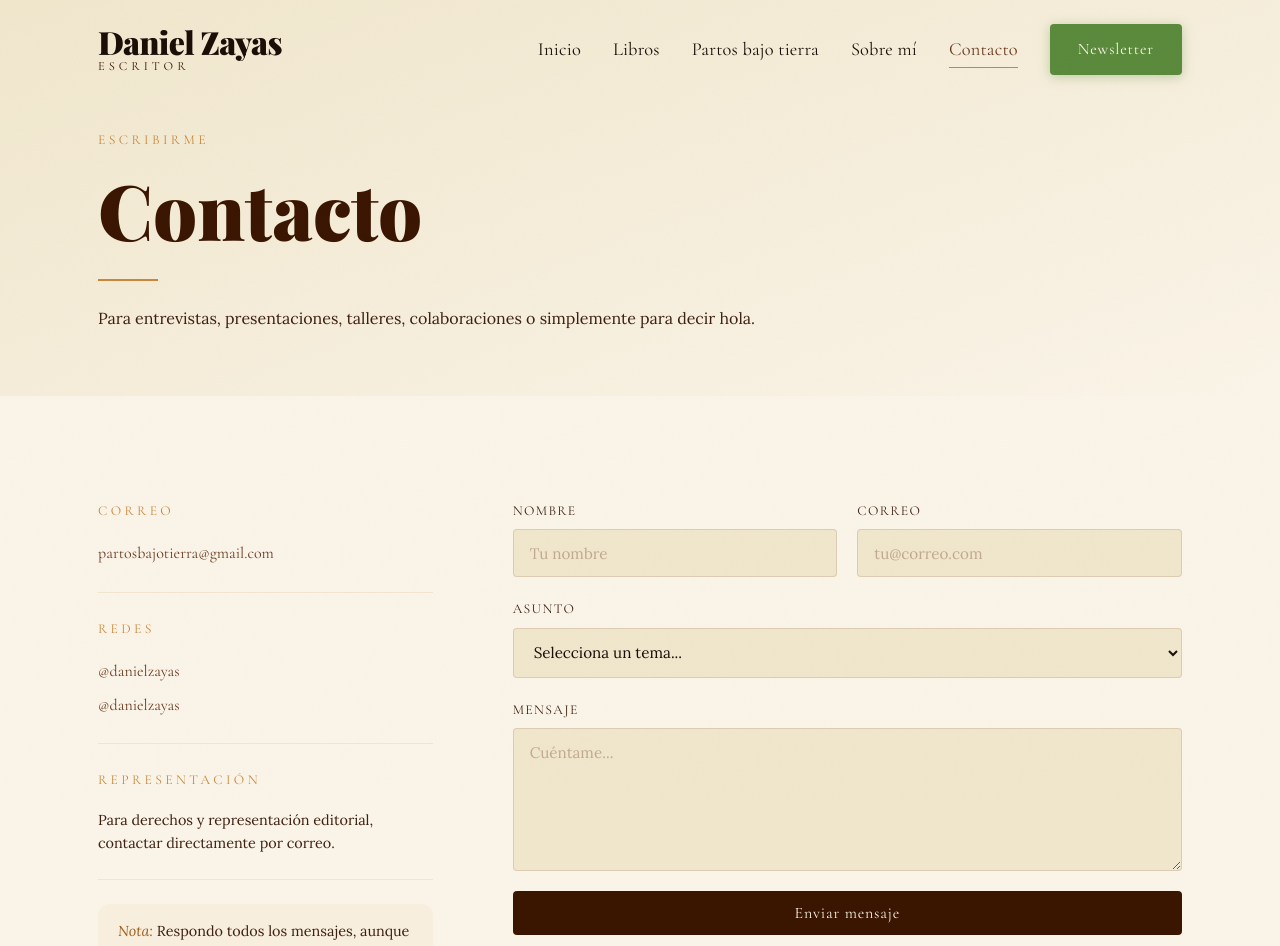
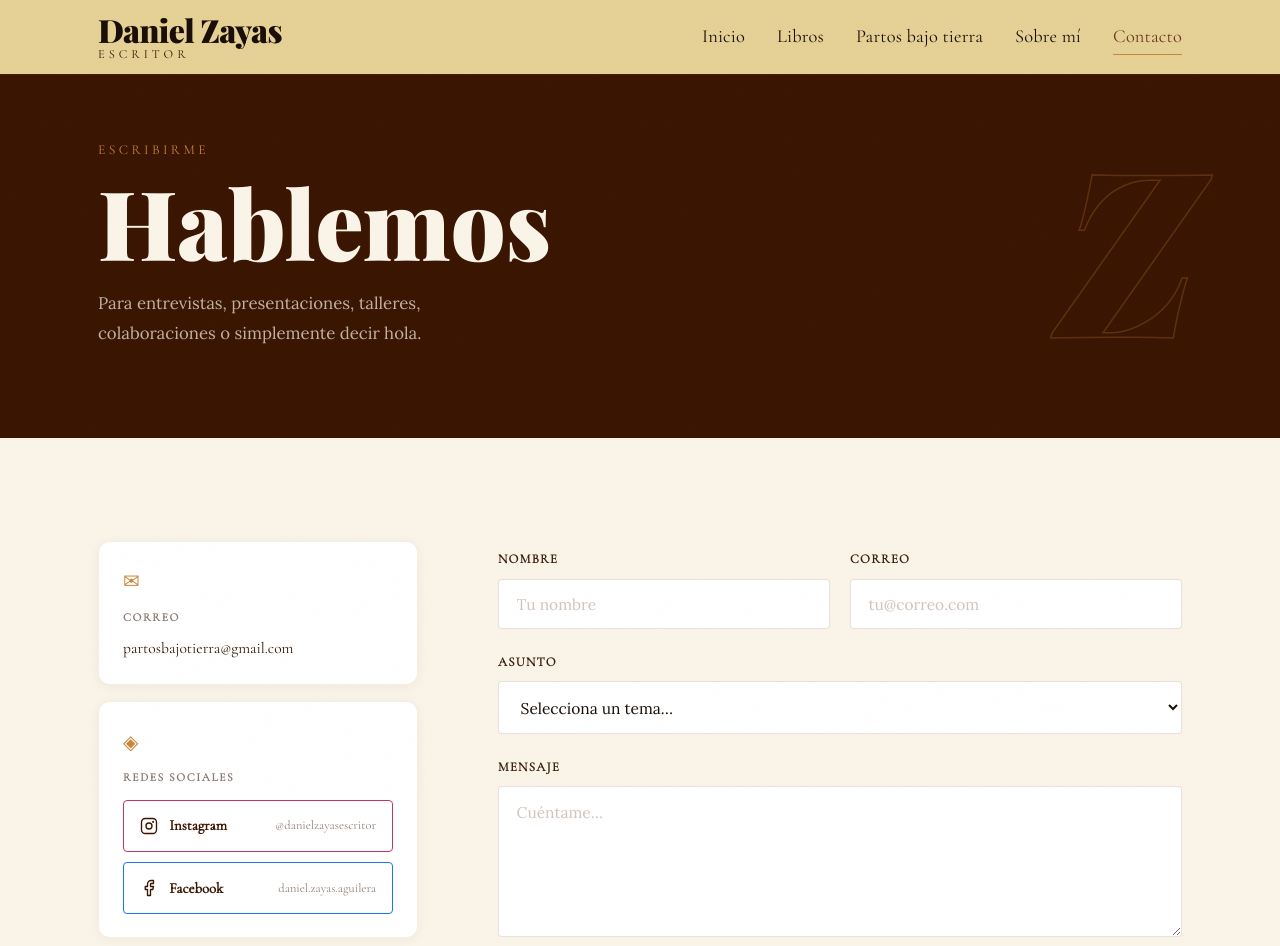
Before and after one commit to Ailin-Glez/danielzayas, a React (Create React App) app: page /contacto in a window 1280 px wide. Shown: the top 946 px of the page. Built offline with nearby package versions, Linux system fonts and the light colour scheme; a web font is replaced by a local one.

Commit message:
last changes de momento

```diff
--- a/src/components/Navbar.css
+++ b/src/components/Navbar.css
@@ -29,6 +29,18 @@
 .navbar--blog.navbar--scrolled {
   background: rgba(210, 232, 195, 0.97);
   box-shadow: 0 1px 0 rgba(58,102,32,0.12);
+}
+
+/* Sobre mí — terracota rosada */
+.navbar--sobre-mi.navbar--scrolled {
+  background: rgba(228, 195, 178, 0.97);
+  box-shadow: 0 1px 0 rgba(140,60,40,0.14);
+}
+
+/* Contacto — ámbar dorado */
+.navbar--contacto.navbar--scrolled {
+  background: rgba(235, 215, 155, 0.97);
+  box-shadow: 0 1px 0 rgba(140,100,20,0.14);
 }
 
 .navbar__inner {
--- a/src/components/Navbar.tsx
+++ b/src/components/Navbar.tsx
@@ -19,9 +19,13 @@ export default function Navbar() {
     ? 'blog'
     : location.pathname === '/libros'
     ? 'libros'
+    : location.pathname === '/sobre-mi'
+    ? 'sobre-mi'
+    : location.pathname === '/contacto'
+    ? 'contacto'
     : 'home';
 
-  const forceScrolled = location.pathname.startsWith('/blog/');
+  const forceScrolled = location.pathname.startsWith('/blog/') || pageTheme === 'contacto';
 
   useEffect(() => {
     const onScroll = () => setScrolled(window.scrollY > 40);
@@ -49,9 +53,7 @@ export default function Navbar() {
               {label}
             </Link>
           ))}
-          <Link to="/newsletter" className="btn navbar__cta">
-            Newsletter
-          </Link>
+          {/* Newsletter oculto hasta próxima implementación */}
         </nav>
 
         <button
--- a/src/index.css
+++ b/src/index.css
@@ -141,25 +141,41 @@ img { max-width: 100%; display: block; }
 }
 
 .btn-primary {
-  background: var(--earth-deep);
+  background: linear-gradient(135deg, var(--green-sprout) 0%, #3d6e28 100%);
   color: var(--cream);
+  box-shadow: 0 4px 14px rgba(90,138,60,0.3), inset 0 1px 0 rgba(255,255,255,0.1);
 }
 .btn-primary:hover {
-  background: var(--terra-dark);
+  background: linear-gradient(135deg, #3d6e28 0%, #2e5018 100%);
   color: var(--cream);
   transform: translateY(-2px);
-  box-shadow: 0 8px 24px rgba(58,21,0,0.25);
+  box-shadow: 0 7px 22px rgba(90,138,60,0.42), inset 0 1px 0 rgba(255,255,255,0.12);
 }
 
 .btn-outline {
   background: transparent;
-  color: var(--earth-deep);
-  border: 1.5px solid var(--earth-deep);
+  color: var(--ochre-deep);
+  border: 1.5px solid var(--ochre);
 }
 .btn-outline:hover {
-  background: var(--earth-deep);
+  background: var(--ochre);
+  border-color: var(--ochre);
   color: var(--cream);
   transform: translateY(-2px);
+  box-shadow: 0 6px 18px rgba(200,135,58,0.35);
+}
+
+.btn-contacto {
+  background: transparent;
+  color: #8b5e1a;
+  border: 1.5px solid #c8873a;
+}
+.btn-contacto:hover {
+  background: linear-gradient(135deg, #c8873a 0%, #a86820 100%);
+  border-color: #c8873a;
+  color: var(--cream);
+  transform: translateY(-2px);
+  box-shadow: 0 6px 18px rgba(200,135,58,0.4);
 }
 
 .btn-ochre {
--- a/src/pages/Contacto.css
+++ b/src/pages/Contacto.css
@@ -1,53 +1,208 @@
-.page-contacto .page-hero--sm {
-  padding: 8rem 0 3rem;
-  background: linear-gradient(160deg, var(--cream-dark) 0%, var(--cream) 100%);
+/* ── HERO ──────────────────────────────────────────────────── */
+.contacto-hero {
+  background: var(--earth-deep);
+  padding: 8rem 0 5rem;
+  position: relative;
+  overflow: hidden;
 }
 
-.contacto-inner {
+.contacto-hero__inner {
+  display: flex;
+  align-items: center;
+  justify-content: space-between;
+  gap: 2rem;
+}
+
+.contacto-hero__text .section-label {
+  color: var(--ochre);
+}
+
+.contacto-hero__text h1 {
+  color: var(--cream);
+  font-size: clamp(3rem, 8vw, 6rem);
+  line-height: 1;
+  margin: 0.4rem 0 1.25rem;
+}
+
+.contacto-hero__text p {
+  color: rgba(250,244,232,0.7);
+  font-size: 1.05rem;
+  line-height: 1.75;
+  margin: 0;
+}
+
+.contacto-hero__deco {
+  flex-shrink: 0;
+  pointer-events: none;
+  user-select: none;
+}
+
+.contacto-deco-letter {
+  font-family: var(--font-display);
+  font-size: clamp(8rem, 18vw, 16rem);
+  font-weight: 900;
+  font-style: italic;
+  color: transparent;
+  -webkit-text-stroke: 1.5px rgba(200,135,58,0.25);
+  line-height: 1;
+  display: block;
+}
+
+/* ── GRID PRINCIPAL ─────────────────────────────────────────── */
+.contacto-body {
+  background: var(--cream);
+}
+
+.contacto-grid {
   display: grid;
-  grid-template-columns: 1fr 2fr;
+  grid-template-columns: 320px 1fr;
   gap: 5rem;
   align-items: start;
 }
 
-.info-card {
+/* ── ASIDE (tarjetas) ───────────────────────────────────────── */
+.contacto-aside {
   display: flex;
   flex-direction: column;
-  gap: 0.4rem;
-  padding-bottom: 1.5rem;
-  border-bottom: 1px solid rgba(200,135,58,0.15);
-  margin-bottom: 1.5rem;
+  gap: 1rem;
+  position: sticky;
+  top: 6rem;
 }
 
-.info-card a {
+.contacto-card {
+  background: white;
+  border: 1px solid rgba(200,135,58,0.14);
+  border-radius: var(--radius-md);
+  padding: 1.4rem 1.5rem;
+  display: flex;
+  flex-direction: column;
+  gap: 0.5rem;
+  box-shadow: 0 2px 12px rgba(58,21,0,0.05);
+  transition: box-shadow var(--transition);
+}
+
+.contacto-card:hover {
+  box-shadow: 0 6px 24px rgba(58,21,0,0.09);
+}
+
+.contacto-card__icon {
+  font-size: 1.25rem;
+  color: var(--ochre);
+  margin-bottom: 0.1rem;
+}
+
+.contacto-card__label {
+  font-family: var(--font-accent);
+  font-size: 0.72rem;
+  font-weight: 700;
+  letter-spacing: 0.14em;
+  text-transform: uppercase;
+  color: var(--ink-soft);
+  opacity: 0.6;
+}
+
+.contacto-card__value {
+  font-family: var(--font-accent);
+  font-size: 0.97rem;
+  color: var(--earth-deep);
+  word-break: break-all;
+  transition: color var(--transition);
+}
+
+.contacto-card__value:hover {
+  color: var(--ochre-deep);
+}
+
+/* Redes */
+.contacto-redes {
+  display: flex;
+  flex-direction: column;
+  gap: 0.6rem;
+  margin-top: 0.25rem;
+}
+
+.contacto-red {
+  display: flex;
+  align-items: center;
+  gap: 0.7rem;
+  padding: 0.8rem 1rem;
+  border-radius: var(--radius-sm);
+  border: 1.5px solid transparent;
+  text-decoration: none;
+  transition: all var(--transition);
+}
+
+.contacto-red:hover {
+  transform: translateX(4px);
+}
+
+.contacto-red svg { flex-shrink: 0; }
+
+.contacto-red span:first-of-type {
+  font-family: var(--font-accent);
+  font-size: 0.92rem;
+  font-weight: 600;
+}
+
+.contacto-red__handle {
+  font-family: var(--font-accent);
+  font-size: 0.78rem;
+  margin-left: auto;
+  opacity: 0.55;
+}
+
+/* Instagram */
+.contacto-red--instagram {
+  background: transparent;
+  border-color: #c1356d;
+  color: var(--earth-deep);
+}
+
+.contacto-red--instagram:hover {
+  background: transparent;
+  border-color: #a3005f;
+}
+
+/* Facebook */
+.contacto-red--facebook {
+  background: transparent;
+  border-color: #1877f2;
+  color: var(--earth-deep);
+}
+
+.contacto-red--facebook:hover {
+  background: transparent;
+  border-color: #0a52d4;
+}
+
+/* Nota */
+.contacto-card--nota {
+  background: rgba(200,135,58,0.06);
+  border-color: rgba(200,135,58,0.18);
+}
+
+.contacto-card--nota p {
   font-family: var(--font-accent);
   font-size: 1rem;
-  color: var(--earth);
+  line-height: 1.75;
+  color: var(--ink-soft);
+  margin: 0;
 }
 
-.info-card a:hover { color: var(--ochre-deep); }
-
-.info-card p {
-  font-size: 0.9rem;
-  line-height: 1.6;
-  margin-bottom: 0;
+.contacto-card--nota em {
+  color: var(--ochre-deep);
+  font-style: italic;
 }
 
-.info-card--nota {
-  background: rgba(200,135,58,0.06);
-  padding: 1rem 1.25rem;
-  border-radius: var(--radius-md);
-  border: none;
-  margin-bottom: 0;
+/* ── FORMULARIO ─────────────────────────────────────────────── */
+.contacto-form-wrap {
+  padding-top: 0.5rem;
 }
 
-.info-card--nota em { color: var(--ochre-deep); }
-
-/* ── FORM ──────────────────────────────────────────────── */
 .contacto-form {
   display: flex;
   flex-direction: column;
-  gap: 1.25rem;
+  gap: 1.4rem;
 }
 
 .form-row {
@@ -59,12 +214,13 @@
 .form-group {
   display: flex;
   flex-direction: column;
-  gap: 0.45rem;
+  gap: 0.5rem;
 }
 
 .form-group label {
   font-family: var(--font-accent);
-  font-size: 0.85rem;
+  font-size: 0.8rem;
+  font-weight: 700;
   letter-spacing: 0.1em;
   text-transform: uppercase;
   color: var(--ink-soft);
@@ -73,14 +229,14 @@
 .form-group input,
 .form-group select,
 .form-group textarea {
-  padding: 0.85rem 1rem;
+  padding: 0.9rem 1.1rem;
   border: 1.5px solid rgba(107,58,31,0.15);
   border-radius: var(--radius-sm);
-  background: var(--cream-dark);
+  background: white;
   color: var(--ink);
   font-family: var(--font-body);
-  font-size: 0.95rem;
-  transition: border-color var(--transition);
+  font-size: 0.97rem;
+  transition: border-color var(--transition), box-shadow var(--transition);
   resize: vertical;
 }
 
@@ -89,33 +245,71 @@
 .form-group textarea:focus {
   outline: none;
   border-color: var(--ochre);
-  background: white;
+  box-shadow: 0 0 0 3px rgba(200,135,58,0.12);
 }
 
 .form-group input::placeholder,
 .form-group textarea::placeholder {
-  color: rgba(107,58,31,0.35);
+  color: rgba(107,58,31,0.3);
 }
 
-.btn-full {
-  width: 100%;
-  justify-content: center;
-  padding: 0.9rem;
+.contacto-submit {
+  align-self: flex-start;
+  padding: 0.85rem 2.5rem;
+  font-size: 0.95rem;
+  letter-spacing: 0.08em;
 }
 
-/* Éxito */
+/* ── ÉXITO ──────────────────────────────────────────────────── */
 .form-exito {
   text-align: center;
-  padding: 4rem 2rem;
-  background: var(--cream-dark);
+  padding: 5rem 2rem;
+  background: white;
+  border: 1px solid rgba(200,135,58,0.15);
   border-radius: var(--radius-lg);
+  box-shadow: 0 4px 24px rgba(58,21,0,0.06);
 }
 
-.form-exito span { font-size: 3rem; display: block; margin-bottom: 1rem; }
-.form-exito h3 { margin-bottom: 0.5rem; }
-.form-exito p { color: var(--ink-soft); }
+.form-exito__icono {
+  font-size: 3rem;
+  margin-bottom: 1.25rem;
+}
 
-@media (max-width: 860px) {
-  .contacto-inner { grid-template-columns: 1fr; gap: 3rem; }
+.form-exito h3 {
+  margin-bottom: 0.5rem;
+  font-size: 1.6rem;
+}
+
+.form-exito p {
+  color: var(--ink-soft);
+  font-size: 1rem;
+  margin: 0;
+}
+
+/* ── RESPONSIVE ─────────────────────────────────────────────── */
+@media (max-width: 900px) {
+  .contacto-hero__deco { display: none; }
+
+  .contacto-grid {
+    grid-template-columns: 1fr;
+    gap: 3rem;
+  }
+
+  .contacto-aside {
+    position: static;
+    flex-direction: row;
+    flex-wrap: wrap;
+  }
+
+  .contacto-card { flex: 1 1 260px; }
+
   .form-row { grid-template-columns: 1fr; }
+
+  .contacto-submit { width: 100%; justify-content: center; }
 }
+
+@media (max-width: 480px) {
+  .contacto-hero { padding: 7rem 0 3.5rem; }
+  .contacto-aside { flex-direction: column; }
+  .contacto-card { flex: unset; }
+}
--- a/src/pages/Contacto.tsx
+++ b/src/pages/Contacto.tsx
@@ -10,49 +10,92 @@ export default function Contacto() {
 
   const handleSubmit = (e: React.FormEvent<HTMLFormElement>) => {
     e.preventDefault();
-    // Aquí conectarías con Formspree, Netlify Forms, etc.
     setEnviado(true);
   };
 
   return (
     <main className="page-contacto">
-      <div className="page-hero page-hero--sm">
-        <div className="container">
-          <span className="section-label">Escribirme</span>
-          <h1>Contacto</h1>
-          <div className="divider" />
-          <p>Para entrevistas, presentaciones, talleres, colaboraciones o simplemente para decir hola.</p>
+
+      {/* ── HERO ── */}
+      <section className="contacto-hero">
+        <div className="container contacto-hero__inner">
+          <div className="contacto-hero__text">
+            <span className="section-label">Escribirme</span>
+            <h1>Hablemos</h1>
+            <p>
+              Para entrevistas, presentaciones, talleres,<br />
+              colaboraciones o simplemente decir hola.
+            </p>
+          </div>
+          <div className="contacto-hero__deco" aria-hidden>
+            <span className="contacto-deco-letter">Z</span>
+          </div>
         </div>
-      </div>
+      </section>
 
-      <section className="section">
-        <div className="container contacto-inner">
-          <div className="contacto-info">
-            <div className="info-card">
-              <span className="section-label">Correo</span>
-              <a href="mailto:hola@danielzayas.com">partosbajotierra@gmail.com</a>
+      {/* ── CUERPO ── */}
+      <section className="section contacto-body">
+        <div className="container contacto-grid">
+
+          {/* Columna izquierda */}
+          <aside className="contacto-aside">
+
+            <div className="contacto-card">
+              <div className="contacto-card__icon">✉</div>
+              <span className="contacto-card__label">Correo</span>
+              <a href="mailto:partosbajotierra@gmail.com" className="contacto-card__value">
+                partosbajotierra@gmail.com
+              </a>
             </div>
-            <div className="info-card">
-              <span className="section-label">Redes</span>
-              <a href="https://instagram.com" target="_blank" rel="noreferrer">@danielzayas</a>
-              <a href="https://twitter.com" target="_blank" rel="noreferrer">@danielzayas</a>
+
+            <div className="contacto-card">
+              <div className="contacto-card__icon">◈</div>
+              <span className="contacto-card__label">Redes sociales</span>
+              <div className="contacto-redes">
+                <a
+                  href="https://www.instagram.com/danielzayasescritor/"
+                  target="_blank"
+                  rel="noreferrer"
+                  className="contacto-red contacto-red--instagram"
+                >
+                  <svg width="18" height="18" viewBox="0 0 24 24" fill="none" stroke="currentColor" strokeWidth="1.8" strokeLinecap="round" strokeLinejoin="round">
+                    <rect x="2" y="2" width="20" height="20" rx="5" ry="5"/>
+                    <circle cx="12" cy="12" r="4"/>
+                    <circle cx="17.5" cy="6.5" r="0.5" fill="currentColor"/>
+                  </svg>
+                  <span>Instagram</span>
+                  <span className="contacto-red__handle">@danielzayasescritor</span>
+                </a>
+                <a
+                  href="https://www.facebook.com/daniel.zayas.aguilera"
+                  target="_blank"
+                  rel="noreferrer"
+                  className="contacto-red contacto-red--facebook"
+                >
+                  <svg width="18" height="18" viewBox="0 0 24 24" fill="none" stroke="currentColor" strokeWidth="1.8" strokeLinecap="round" strokeLinejoin="round">
+                    <path d="M18 2h-3a5 5 0 0 0-5 5v3H7v4h3v8h4v-8h3l1-4h-4V7a1 1 0 0 1 1-1h3z"/>
+                  </svg>
+                  <span>Facebook</span>
+                  <span className="contacto-red__handle">daniel.zayas.aguilera</span>
+                </a>
+              </div>
             </div>
-            <div className="info-card">
-              <span className="section-label">Representación</span>
-              <p>Para derechos y representación editorial, contactar directamente por correo.</p>
-            </div>
-            <div className="info-card info-card--nota">
+
+            <div className="contacto-card contacto-card--nota">
               <p>
-                <em>Nota:</em> Respondo todos los mensajes, aunque
-                a veces tardo. Estoy escribiendo.
+                Respondo todos los mensajes,<br />
+                aunque a veces tardo.<br />
+                <em>Estoy escribiendo.</em>
               </p>
             </div>
-          </div>
 
+          </aside>
+
+          {/* Formulario */}
           <div className="contacto-form-wrap">
             {enviado ? (
               <div className="form-exito">
-                <span>🌱</span>
+                <div className="form-exito__icono">🌱</div>
                 <h3>Mensaje recibido</h3>
                 <p>Gracias por escribir. Te respondo pronto.</p>
               </div>
@@ -61,25 +104,17 @@ export default function Contacto() {
                 <div className="form-row">
                   <div className="form-group">
                     <label htmlFor="nombre">Nombre</label>
-                    <input
-                      id="nombre" name="nombre" type="text"
-                      value={form.nombre} onChange={handleChange}
-                      required placeholder="Tu nombre"
-                    />
+                    <input id="nombre" name="nombre" type="text" value={form.nombre} onChange={handleChange} required placeholder="Tu nombre" />
                   </div>
                   <div className="form-group">
                     <label htmlFor="correo">Correo</label>
-                    <input
-                      id="correo" name="correo" type="email"
-                      value={form.correo} onChange={handleChange}
-                      required placeholder="tu@correo.com"
-                    />
+                    <input id="correo" name="correo" type="email" value={form.correo} onChange={handleChange} required placeholder="tu@correo.com" />
                   </div>
                 </div>
                 <div className="form-group">
                   <label htmlFor="asunto">Asunto</label>
                   <select id="asunto" name="asunto" value={form.asunto} onChange={handleChange} required>
-                    <option value="">Selecciona un tema...</option>
+                    <option value="">Selecciona un tema…</option>
                     <option value="entrevista">Entrevista / prensa</option>
                     <option value="presentacion">Presentación de libro</option>
                     <option value="taller">Taller o conferencia</option>
@@ -90,18 +125,15 @@ export default function Contacto() {
                 </div>
                 <div className="form-group">
                   <label htmlFor="mensaje">Mensaje</label>
-                  <textarea
-                    id="mensaje" name="mensaje" rows={6}
-                    value={form.mensaje} onChange={handleChange}
-                    required placeholder="Cuéntame..."
-                  />
+                  <textarea id="mensaje" name="mensaje" rows={6} value={form.mensaje} onChange={handleChange} required placeholder="Cuéntame…" />
                 </div>
-                <button type="submit" className="btn btn-primary btn-full">
+                <button type="submit" className="btn btn-contacto contacto-submit">
                   Enviar mensaje
                 </button>
               </form>
             )}
           </div>
+
         </div>
       </section>
     </main>
--- a/src/pages/Home.tsx
+++ b/src/pages/Home.tsx
@@ -143,7 +143,7 @@ export default function Home() {
             )}
           </div>
           <div className="featured-book__info">
-            <span className="section-label">Último libro</span>
+            <span className="section-label">Último libro publicado</span>
             <h2>{ultimoLibro.titulo}</h2>
             <div className="divider" />
             <p className="featured-book__meta">
--- a/src/pages/SobreMi.tsx
+++ b/src/pages/SobreMi.tsx
@@ -1,4 +1,5 @@
 import { Link } from 'react-router-dom';
+import danielImg from '../assets/img/daniel.jpg';
 import './SobreMi.css';
 
 const premios = [
@@ -75,9 +76,7 @@ export default function SobreMi() {
       <section className="section">
         <div className="container sobre-inner">
           <div className="sobre-foto">
-            <div className="foto-placeholder">
-              <span>DZ</span>
-            </div>
+            <img src={danielImg} alt="Daniel Zayas" className="sobre-foto__img" />
           </div>
 
           <div className="sobre-texto">
@@ -89,7 +88,7 @@ export default function SobreMi() {
 
             <div className="sobre-acciones">
               <Link to="/libros" className="btn btn-primary">Ver mis libros</Link>
-              <Link to="/contacto" className="btn btn-outline">Escribirme</Link>
+              <Link to="/contacto" className="btn btn-contacto">Escribirme</Link>
             </div>
 
             <div className="premios-section">
--- /dev/null
+++ b/src/react-app-env.d.ts
@@ -0,0 +1 @@
+/// <reference types="react-scripts" />
--- a/src/types/css.d.ts
+++ b/src/types/css.d.ts
@@ -1,4 +1,9 @@
 declare module '*.css';
+declare module '*.jpg';
+declare module '*.jpeg';
+declare module '*.png';
+declare module '*.svg';
+declare module '*.webp';
 
 import 'react';
 
```
Also changed, not shown: src/pages/Home.css (+12 -66 lines), src/pages/Libros.css (+2 -29 lines), src/pages/SobreMi.css (+6 -14 lines), src/assets/img/daniel.jpg (added).
